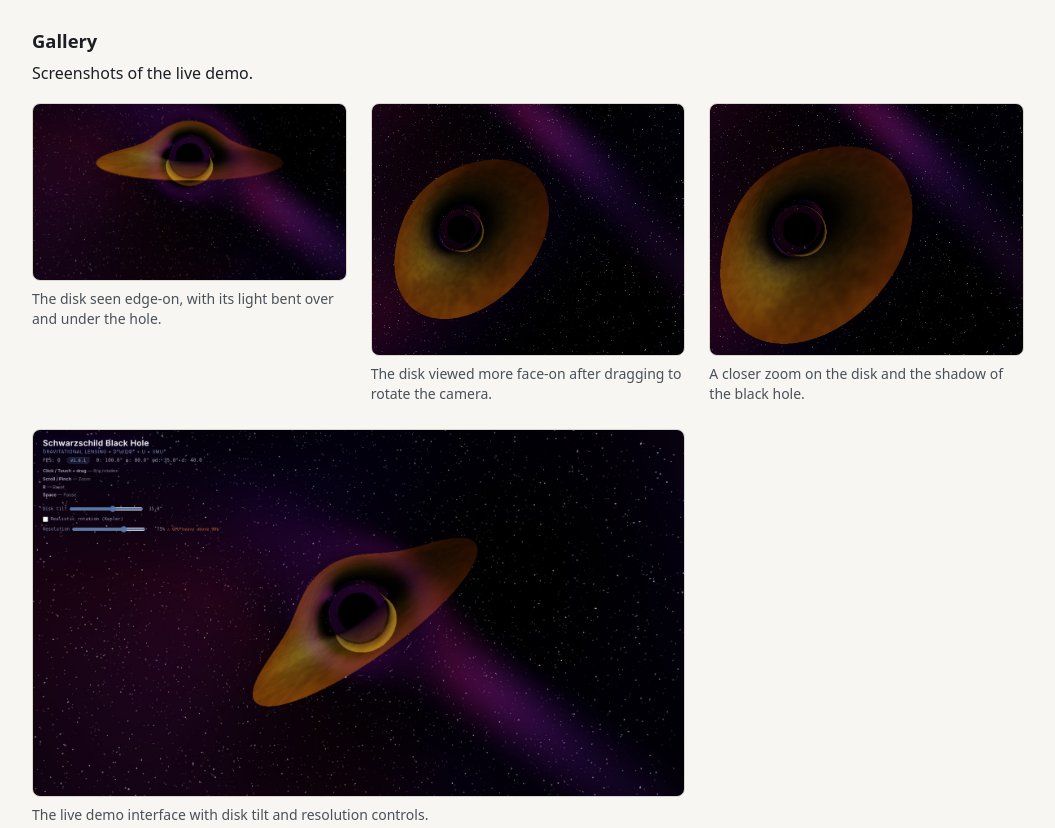
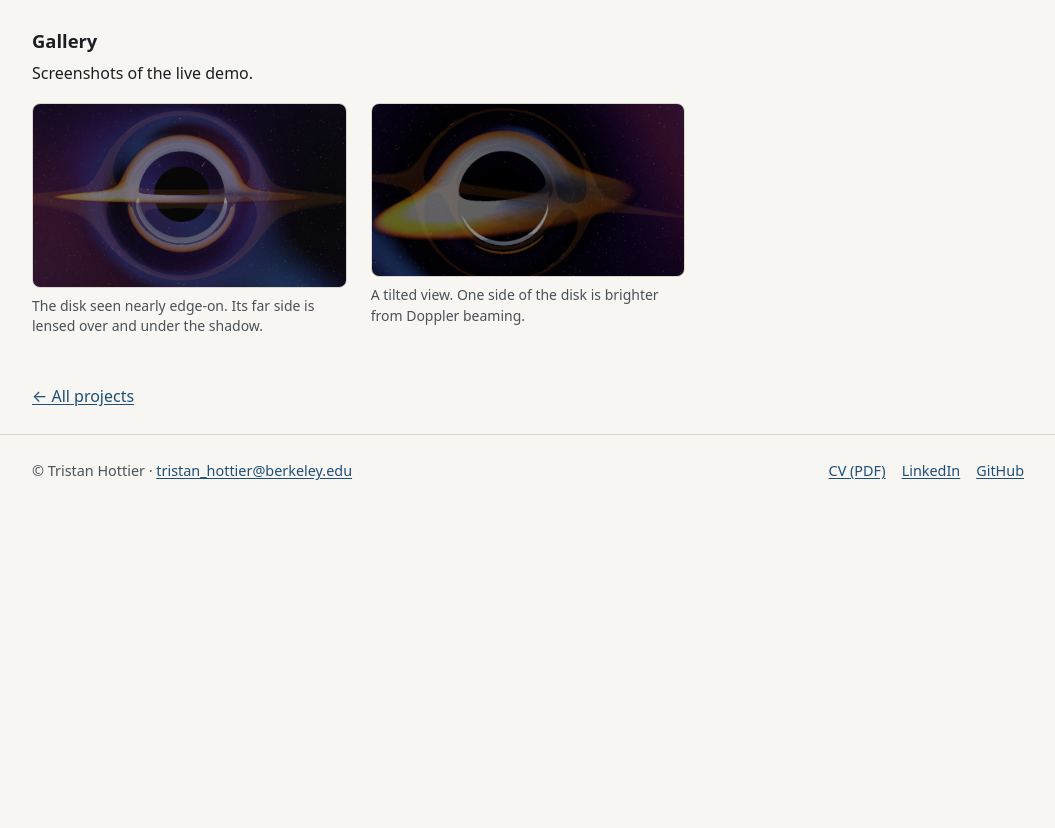
Before and after one commit to TristanHottier/TristanHottier.github.io, a plain HTML site: page projects/black-hole-simulation.html in a window 1280 px wide. Shown: the part 1103-1931 px from the top of the page, without its empty margins (112-1167 px from the left). After the commit the page ends 1633 px from the top, so only its background shows below. Drawn offline with Linux system fonts and the light colour scheme.

Commit message:
Use GPU captures for black hole page; ARES flew twice
Co-Authored-By: Claude Opus 5.5 <noreply@anthropic.com>
Claude-Session: https://claude.ai/code/session_01EPqd96tzRGtBv7py8w5LCu

```diff
--- a/projects/black-hole-simulation.html
+++ b/projects/black-hole-simulation.html
@@ -26,7 +26,7 @@
   <h1>Real-Time General-Relativistic Black Hole Simulation</h1>
   <p class="role">Personal project · 2025</p>
   <figure class="hero">
-    <div class="media" id="media-x6"><img src="../assets/black-hole-simulation/cover.jpg" alt="Tilted orange-gold accretion disk wrapped around a black hole shadow, with a lensed bright ring over a purple starfield" width="1280" height="720" fetchpriority="high" decoding="async"></div>
+    <div class="media" id="media-x6"><img src="../assets/black-hole-simulation/cover.jpg" alt="Black hole seen nearly edge-on, with the accretion disk lensed into rings above and below the shadow" width="1280" height="720" fetchpriority="high" decoding="async"></div>
     <figcaption>Gravitational lensing of a thin accretion disk around a Schwarzschild black hole.</figcaption>
   </figure>
   <p class="actions"><a class="btn primary" href="https://tristanhottier.github.io/BH_Sim/">Open live demo</a></p>
@@ -45,20 +45,12 @@
   </section>
   <div class="gallery">
       <figure>
-        <a href="../assets/black-hole-simulation/view-1.jpg"><img src="../assets/black-hole-simulation/view-1.jpg" alt="Edge-on view of a glowing disk arcing over and under a black hole against a dark starfield" width="1280" height="720" loading="lazy" decoding="async"></a>
-        <figcaption>The disk seen edge-on, with its light bent over and under the hole.</figcaption>
+        <a href="../assets/black-hole-simulation/edge-on.jpg"><img src="../assets/black-hole-simulation/edge-on.jpg" alt="Black hole seen nearly edge-on: the accretion disk crosses in front of the shadow and its far side is lensed into rings above and below" width="1600" height="935" loading="lazy" decoding="async"></a>
+        <figcaption>The disk seen nearly edge-on. Its far side is lensed over and under the shadow.</figcaption>
       </figure>
       <figure>
-        <a href="../assets/black-hole-simulation/view-2.jpg"><img src="../assets/black-hole-simulation/view-2.jpg" alt="Large tilted disk seen at a steep angle, with a dark central shadow and bright inner edge" width="1120" height="900" loading="lazy" decoding="async"></a>
-        <figcaption>The disk viewed more face-on after dragging to rotate the camera.</figcaption>
-      </figure>
-      <figure>
-        <a href="../assets/black-hole-simulation/view-3.jpg"><img src="../assets/black-hole-simulation/view-3.jpg" alt="Close view of an orange disk surrounding a dark circular shadow with a faint lensed ring" width="1120" height="900" loading="lazy" decoding="async"></a>
-        <figcaption>A closer zoom on the disk and the shadow of the black hole.</figcaption>
-      </figure>
-      <figure class="wide">
-        <a href="../assets/black-hole-simulation/view-4-interface.jpg"><img src="../assets/black-hole-simulation/view-4-interface.jpg" alt="Full frame of the black hole demo with its title, disk tilt, Kepler rotation and resolution controls" width="1600" height="900" loading="lazy" decoding="async"></a>
-        <figcaption>The live demo interface with disk tilt and resolution controls.</figcaption>
+        <a href="../assets/black-hole-simulation/tilted.jpg"><img src="../assets/black-hole-simulation/tilted.jpg" alt="Tilted accretion disk around a black hole shadow, brighter on one side from Doppler beaming, with a thin photon ring" width="1600" height="883" loading="lazy" decoding="async"></a>
+        <figcaption>A tilted view. One side of the disk is brighter from Doppler beaming.</figcaption>
       </figure>
   </div>
   <p class="back"><a href="../index.html#projects">← All projects</a></p>
```
Also changed, not shown: index.html (+1 -1 lines), projects/fin-controlled-rocket.html (+1 -1 lines), assets/black-hole-simulation/cover.jpg, assets/black-hole-simulation/edge-on.jpg (added), assets/black-hole-simulation/tilted.jpg (added), assets/black-hole-simulation/view-1.jpg (deleted), assets/black-hole-simulation/view-2.jpg (deleted), assets/black-hole-simulation/view-3.jpg (deleted), assets/black-hole-simulation/view-4-interface.jpg (deleted).
